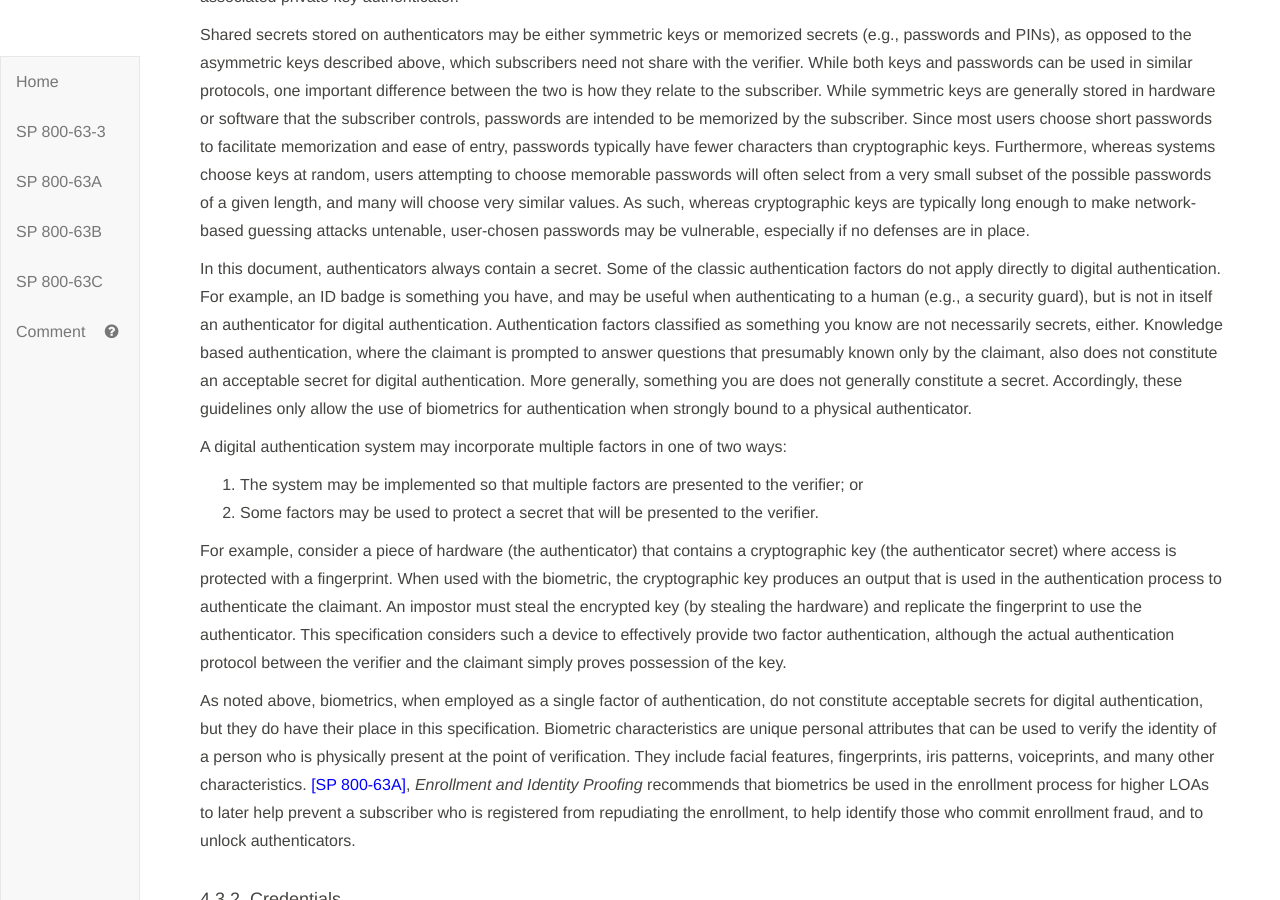
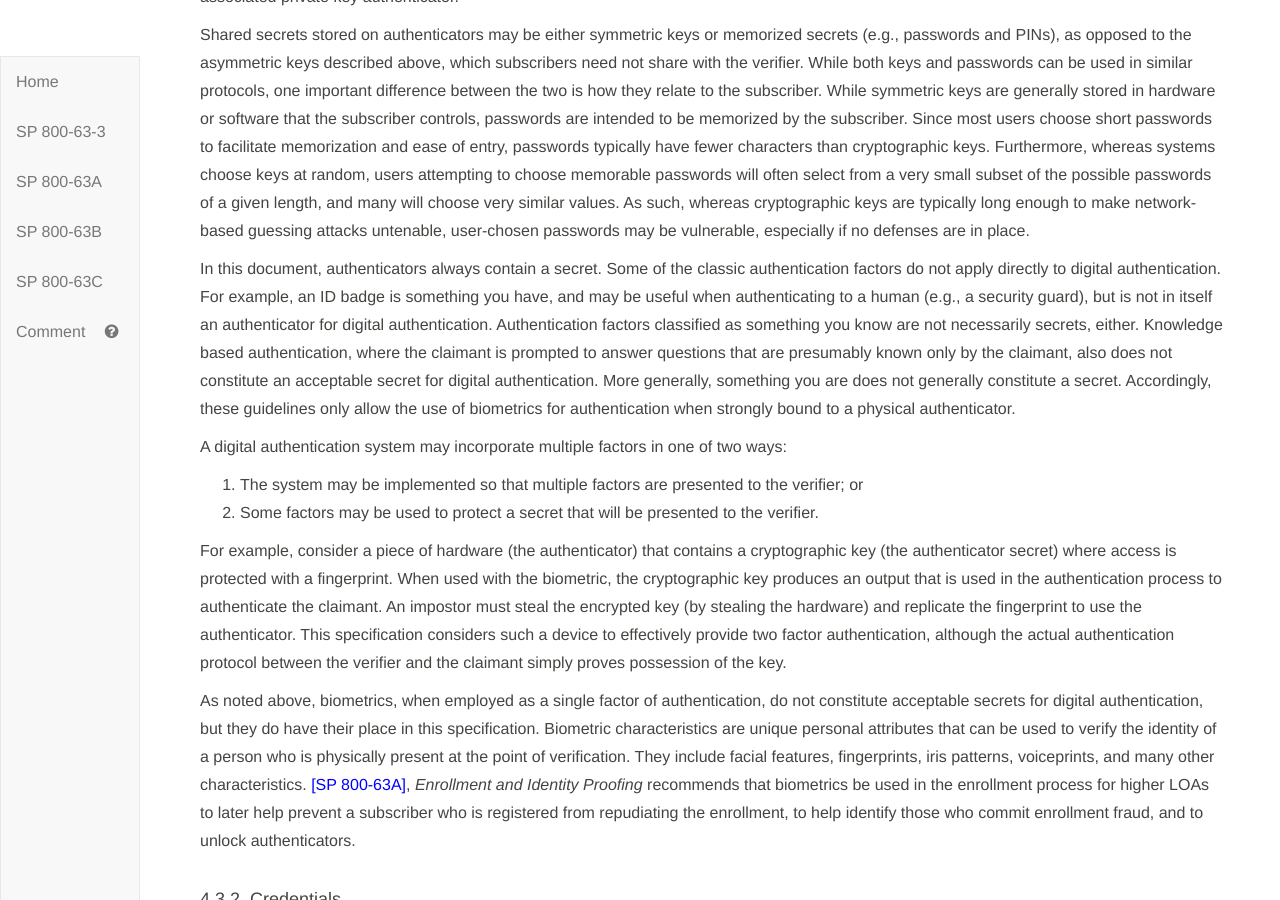
Before and after one commit to usnistgov/800-63-3, a Jekyll site: the page built from sp800-63-3/sec4_model.md, in a window 1280 px wide and 900 px high, scrolled down 3966 px. Built offline with Jekyll 4.4.1, drawn with Linux system fonts in a browser that asks for light colours; our own code applies the rules of GitHub Pages for plain Markdown files; some of the changed text lies outside the part shown.

Commit message:
Grammatical (mostly) edits.

```diff
--- a/sp800-63-3/sec4_model.md
+++ b/sp800-63-3/sec4_model.md
@@ -84,7 +84,7 @@ The secrets contained in authenticators are based on either public key pairs (as
 
 Shared secrets stored on authenticators may be either symmetric keys or memorized secrets (e.g., passwords and PINs), as opposed to the asymmetric keys described above, which subscribers need not share with the verifier. While both keys and passwords can be used in similar protocols, one important difference between the two is how they relate to the subscriber. While symmetric keys are generally stored in hardware or software that the subscriber controls, passwords are intended to be memorized by the subscriber. Since most users choose short passwords to facilitate memorization and ease of entry, passwords typically have fewer characters than cryptographic keys. Furthermore, whereas systems choose keys at random, users attempting to choose memorable passwords will often select from a very small subset of the possible passwords of a given length, and many will choose very similar values. As such, whereas cryptographic keys are typically long enough to make network-based guessing attacks untenable, user-chosen passwords may be vulnerable, especially if no defenses are in place.
 
-In this document, authenticators always contain a secret. Some of the classic authentication factors do not apply directly to digital authentication. For example, an ID badge is something you have, and may be useful when authenticating to a human (e.g., a security guard), but is not in itself an authenticator for digital authentication. Authentication factors classified as something you know are not necessarily secrets, either. Knowledge based authentication, where the claimant is prompted to answer questions that presumably known only by the claimant, also does not constitute an acceptable secret for digital authentication. More generally, something you are does not generally constitute a secret. Accordingly, these guidelines only allow the use of biometrics for authentication when strongly bound to a physical authenticator.
+In this document, authenticators always contain a secret. Some of the classic authentication factors do not apply directly to digital authentication. For example, an ID badge is something you have, and may be useful when authenticating to a human (e.g., a security guard), but is not in itself an authenticator for digital authentication. Authentication factors classified as something you know are not necessarily secrets, either. Knowledge based authentication, where the claimant is prompted to answer questions that are presumably known only by the claimant, also does not constitute an acceptable secret for digital authentication. More generally, something you are does not generally constitute a secret. Accordingly, these guidelines only allow the use of biometrics for authentication when strongly bound to a physical authenticator.
 
 A digital authentication system may incorporate multiple factors in one of two ways:
 
```
Also changed, not shown: other parts of sp800-63-3/sec4_model.md (+1 -1 lines), sp800-63-3/sec1_2_introduction.md (+1 -1 lines), sp800-63-3/sec5_DIRM.md (+1 -1 lines), sp800-63-3/sec7_tofedornottofed.md (+1 -1 lines).
